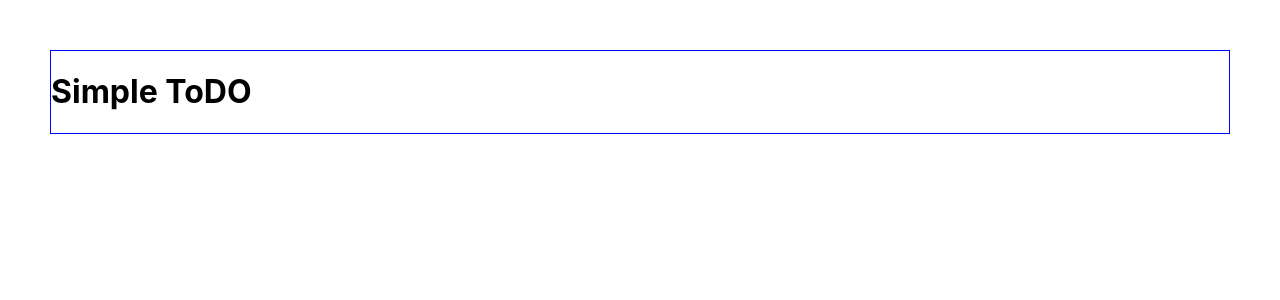
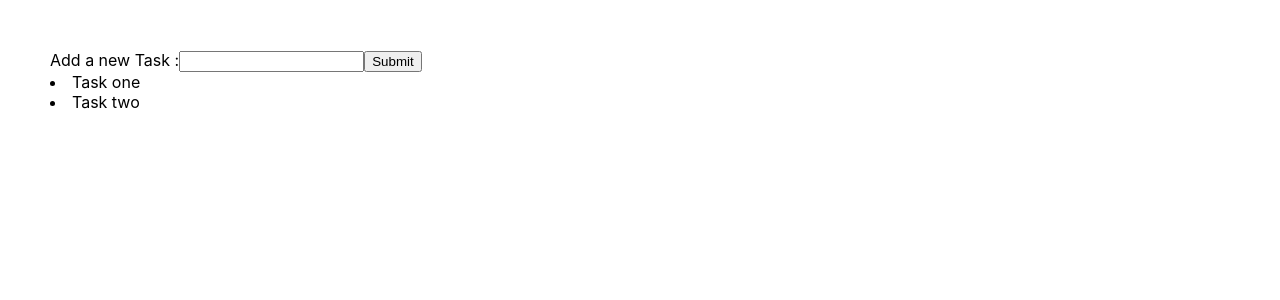
Before and after one commit to ali1129js/react-training, a React (Create React App) app: page / in a window 1280 px wide. Shown: the top 300 px of the page. Built offline with nearby package versions, Linux system fonts and the light colour scheme.

Commit message:
class based todo

```diff
--- a/public/index.html
+++ b/public/index.html
@@ -2,42 +2,11 @@
 <html lang="en">
   <head>
     <meta charset="utf-8" />
-    <link rel="icon" href="%PUBLIC_URL%/favicon.ico" />
     <meta name="viewport" content="width=device-width, initial-scale=1" />
-    <meta name="theme-color" content="#000000" />
-    <meta
-      name="description"
-      content="Web site created using create-react-app"
-    />
-    <link rel="apple-touch-icon" href="%PUBLIC_URL%/logo192.png" />
-    <!--
-      manifest.json provides metadata used when your web app is installed on a
-      user's mobile device or desktop. See https://developers.google.com/web/fundamentals/web-app-manifest/
-    -->
-    <link rel="manifest" href="%PUBLIC_URL%/manifest.json" />
-    <!--
-      Notice the use of %PUBLIC_URL% in the tags above.
-      It will be replaced with the URL of the `public` folder during the build.
-      Only files inside the `public` folder can be referenced from the HTML.
 
-      Unlike "/favicon.ico" or "favicon.ico", "%PUBLIC_URL%/favicon.ico" will
-      work correctly both with client-side routing and a non-root public URL.
-      Learn how to configure a non-root public URL by running `npm run build`.
-    -->
     <title>React App</title>
   </head>
   <body>
-    <noscript>You need to enable JavaScript to run this app.</noscript>
     <div id="root"></div>
-    <!--
-      This HTML file is a template.
-      If you open it directly in the browser, you will see an empty page.
-
-      You can add webfonts, meta tags, or analytics to this file.
-      The build step will place the bundled scripts into the <body> tag.
-
-      To begin the development, run `npm start` or `yarn start`.
-      To create a production bundle, use `npm run build` or `yarn build`.
-    -->
   </body>
 </html>
--- a/src/App.js
+++ b/src/App.js
@@ -1,10 +1,10 @@
-import SimpleToDo from "./examples/SimpleToDo";
+import SimpleTodos from "./examples/SimpleToDo";
 import "./app.css";
 
 const App = () => {
   return (
     <div className="App">
-      <SimpleToDo />
+      <SimpleTodos />
     </div>
   );
 };
--- a/src/app.css
+++ b/src/app.css
@@ -1,4 +1,5 @@
 .App {
   margin: 50px;
-  border: 1px solid blue;
+
+  width: 80%;
 }
--- /dev/null
+++ b/src/examples/ClassBasedTodo.jsx
@@ -0,0 +1,55 @@
+import React, { Component } from "react";
+
+class ClassBasedTodo extends Component {
+  constructor() {
+    super();
+    this.state = {
+      todos: [
+        {
+          text: "Task one",
+          id: 1,
+          isCompleted: false,
+        },
+        {
+          text: "Task two",
+          id: 2,
+          isCompleted: false,
+        },
+      ],
+      inputValue: "",
+    };
+  }
+
+  handleChange = (e) => {
+    this.setState({ inputValue: e.target.value });
+  };
+
+  handleClick = () => {
+    const newTask = {
+      text: this.state.inputValue,
+      id: Date.now(),
+      isCompleted: false,
+    };
+    this.setState({ todos: [newTask, ...this.state.todos], inputValue: "" });
+  };
+  render() {
+    return (
+      <div className="classbased">
+        Add a new Task :
+        <input
+          type="text"
+          onChange={this.handleChange}
+          value={this.state.inputValue}
+        />
+        <input type="submit" value="Submit" onClick={this.handleClick} />
+        <div className="todos">
+          {this.state.todos.map((todo) => (
+            <li key={todo.id}>{todo.text}</li>
+          ))}
+        </div>
+      </div>
+    );
+  }
+}
+
+export default ClassBasedTodo;
--- a/src/examples/SimpleToDo.jsx
+++ b/src/examples/SimpleToDo.jsx
@@ -1,5 +1,11 @@
-const SimpleToDo = () => {
-  return <h1>Simple ToDO</h1>;
+import ClassBasedTodo from "./ClassBasedTodo";
+
+const SimpleTodos = () => {
+  return (
+    <div className="container">
+      <ClassBasedTodo />
+    </div>
+  );
 };
 
-export default SimpleToDo;
+export default SimpleTodos;
```
